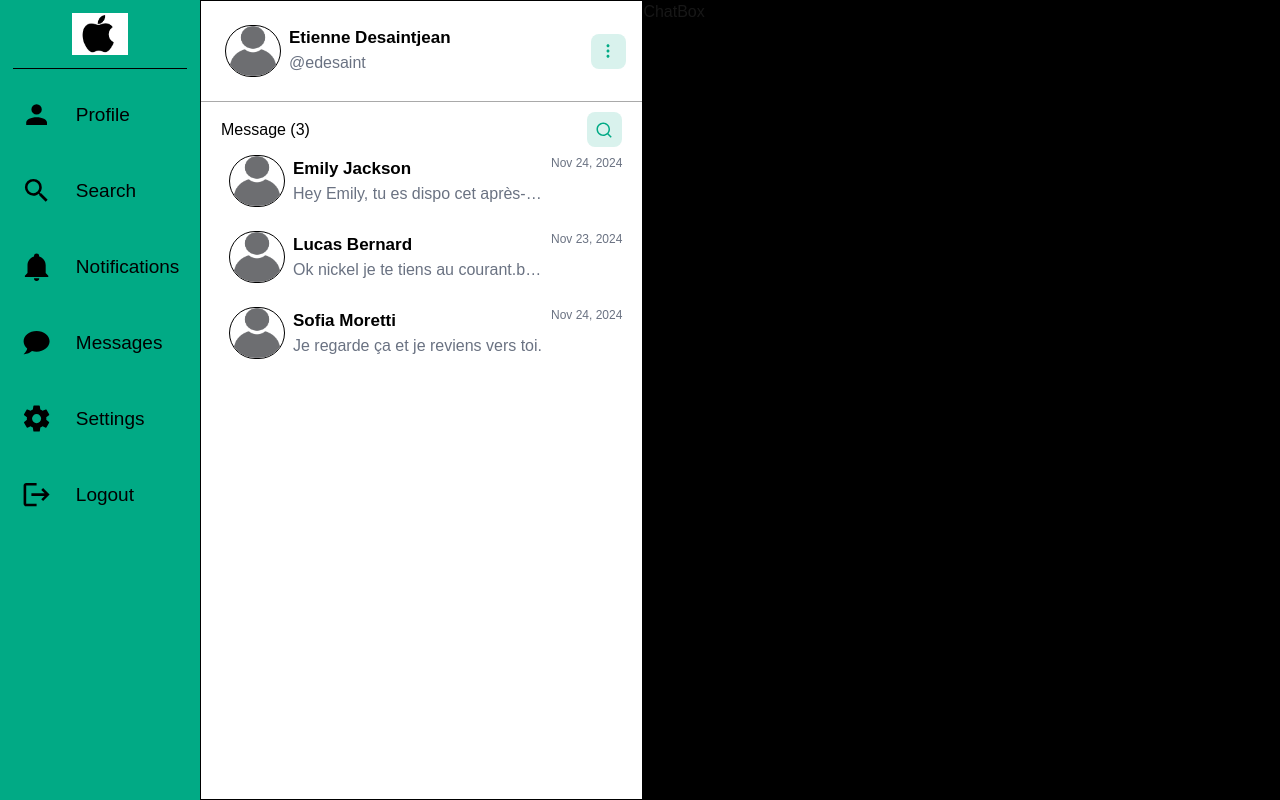
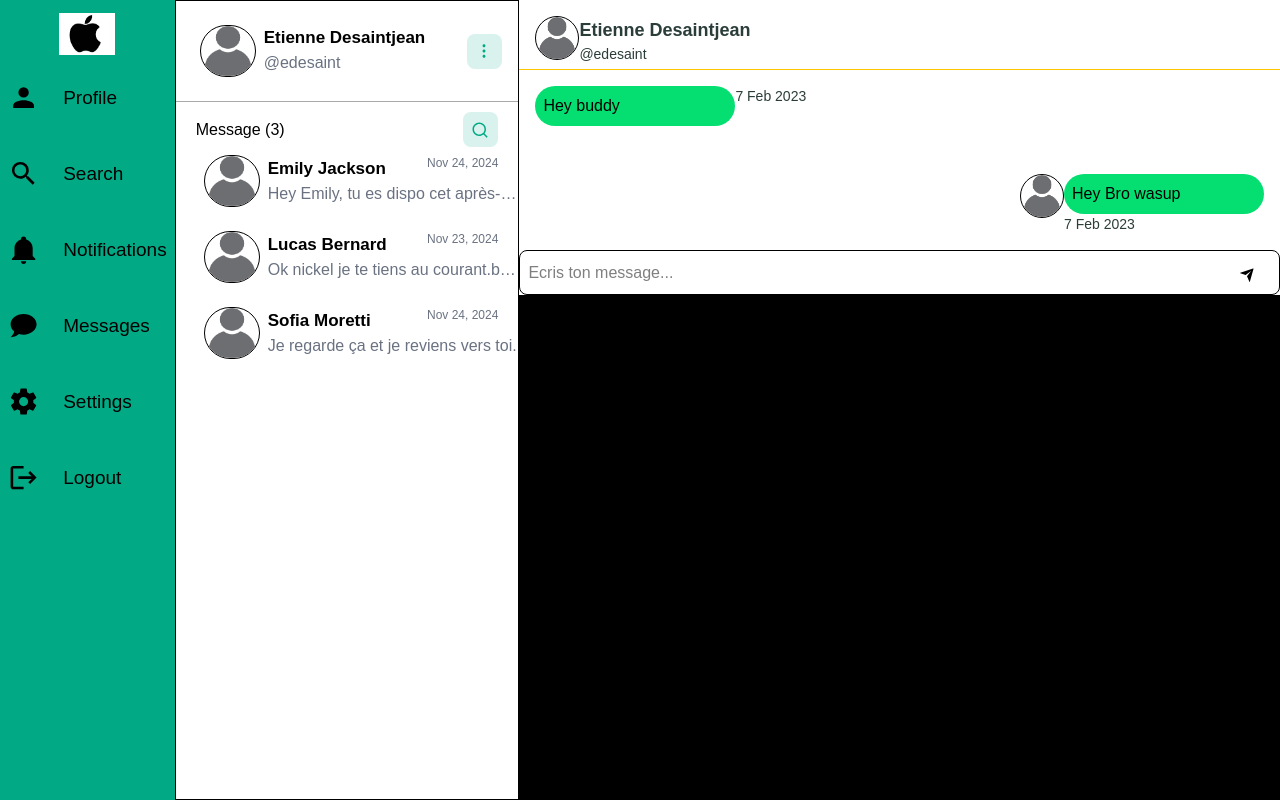
Before and after one commit to 42-matcha-dev/42-matcha, a Next.js app in the folder frontend/: page / in a window 1280 px wide. Built offline with nearby package versions, Linux system fonts and the light colour scheme.

Commit message:
feat(frontend): chatbox structure

```diff
--- a/frontend/src/app/chat/ChatBox.tsx
+++ b/frontend/src/app/chat/ChatBox.tsx
@@ -1,8 +1,56 @@
 import React from "react";
+import { RiSendPlaneFill } from "react-icons/ri";
 
 const ChatBox = () => {
     return (
-        <div>ChatBox</div>
+        <section className="flex flex-col items-start justify-start hidden lg:block bg-white w-full">
+            <header className="border-b border-yellow-400 w-[100%] h-[70px] p-4">
+                <main className="flex flex-row">
+                    <img
+                        src="/default-avatar.png"
+                        className="flex-shrink-0 border border-black w-11 h-11 rounded-full"
+                        alt=""
+                    />
+                    <span>
+                        <h3 className="font-semibold text-[#2A3D39] text-lg">Etienne Desaintjean</h3>
+                        <p className="font-light text-[#2A3D39] text-sm">@edesaint</p>
+                    </span>
+                </main>
+            </header>
+
+            <main className="relative flex flex-col w-[100%] justify-between">
+                <div className="flex flex-col space-y-4">
+                    <div className="flex justify-start p-4">
+                        <div className="bg-green-400 p-2 w-[200px] rounded-full">
+                            <h3 className="text-black">Hey buddy</h3>
+                        </div>
+                        <p className="font-light text-[#2A3D39] text-sm">7 Feb 2023</p>
+                    </div>
+                    <div className="flex justify-end p-4">
+                        <img
+                            src="/default-avatar.png"
+                            className="flex-shrink-0 border border-black w-11 h-11 rounded-full"
+                            alt=""
+                        />
+                        <div className="flex flex-col">
+                            <div className="bg-green-400 p-2 w-[200px] rounded-full">
+                                <h3 className="text-black">Hey Bro wasup</h3>
+                            </div>
+                            <p className="font-light text-[#2A3D39] text-sm">7 Feb 2023</p>
+                        </div>
+                    </div>
+                </div>
+            </main>
+
+            <div>
+                <form action="" className="flex flex-row bg-white border border-black h-[45px] w-[100%] px-2 rounded-lg">
+                    <input className="text-black w-full" type="text" placeholder="Ecris ton message..." />
+                    <button className="p-4">
+                        <RiSendPlaneFill color="black"/>
+                    </button>
+                </form>
+            </div>
+        </section>
     )
 }
 
--- a/frontend/src/app/chat/NavLinks.tsx
+++ b/frontend/src/app/chat/NavLinks.tsx
@@ -17,13 +17,22 @@ const NavLinks = () => {
     const [open, setOpen] = useState(false);
 
     return (
-        <section className="md:static top-0 flex md:flex-col items-center h-[12vh] md:h-[100vh] w-full md:w-[200px] bg-[#01AA85]">
-            <button
-                className="md:hidden p-6"
-                onClick={() => setOpen(!open)}
-            >
-                <Icon path={open ? mdiClose : mdiMenu} size={1.5} color="black" />
-            </button>
+        <section className="md:static top-0 flex md:flex-col items-center h-[9vh] md:h-[100vh] w-full md:w-[200px] bg-[#01AA85]">
+            <div className="w-[100%] flex flex-row items-center">
+                <button
+                    className="md:hidden p-4"
+                    onClick={() => setOpen(!open)}
+                >
+                    <Icon path={open ? mdiClose : mdiMenu} size={1.5} color="black" />
+                </button>
+                <span className="w-full h-full flex justify-center py-2">
+                    <img
+                        src="/logo_apple.jpg"
+                        className="w-[56px] h-[52px] object-contain"
+                        alt=""
+                    />
+                </span>
+            </div>
             <main
                 className={`
                     absolute md:static top-14 left-0
@@ -36,13 +45,7 @@ const NavLinks = () => {
             >
                 <div className="flex flex-col w-full items-center justify-center gap-4 py-4 md:py-0">
 
-                    <span className="w-full h-full border-b border-black flex justify-center py-2">
-                        <img
-                            src="/logo_apple.jpg"
-                            className="w-[56px] h-[52px] object-contain"
-                            alt=""
-                        />
-                    </span>
+
 
                     <NavbarButtonElement path={mdiAccount} size={1.3} title={"Profile"} color={"black"} />
                     <NavbarButtonElement path={mdiMagnify} size={1.3} title={"Search"} color={"black"} />
--- a/frontend/src/app/chat/page.tsx
+++ b/frontend/src/app/chat/page.tsx
@@ -6,7 +6,7 @@ import ChatBox from "./ChatBox";
 
 export default function Chat() {
     return (
-        <div className="flex lg:flex-row flex-col items-start bg-black">
+        <div className="flex md:flex-row flex-col items-start bg-black">
             <NavLinks />
             <ChatList />
             <ChatBox />
--- a/package.json
+++ b/package.json
@@ -13,5 +13,9 @@
     "@hookform/resolvers": "^5.2.2",
     "react-hook-form": "^7.65.0",
     "zod": "^4.1.12"
+  },
+  "devDependencies": {
+    "@types/react": "^19.2.7",
+    "@types/react-dom": "^19.2.3"
   }
 }
```
Also changed, not shown: 2 other files (tests, documents, lock files or other folders).
